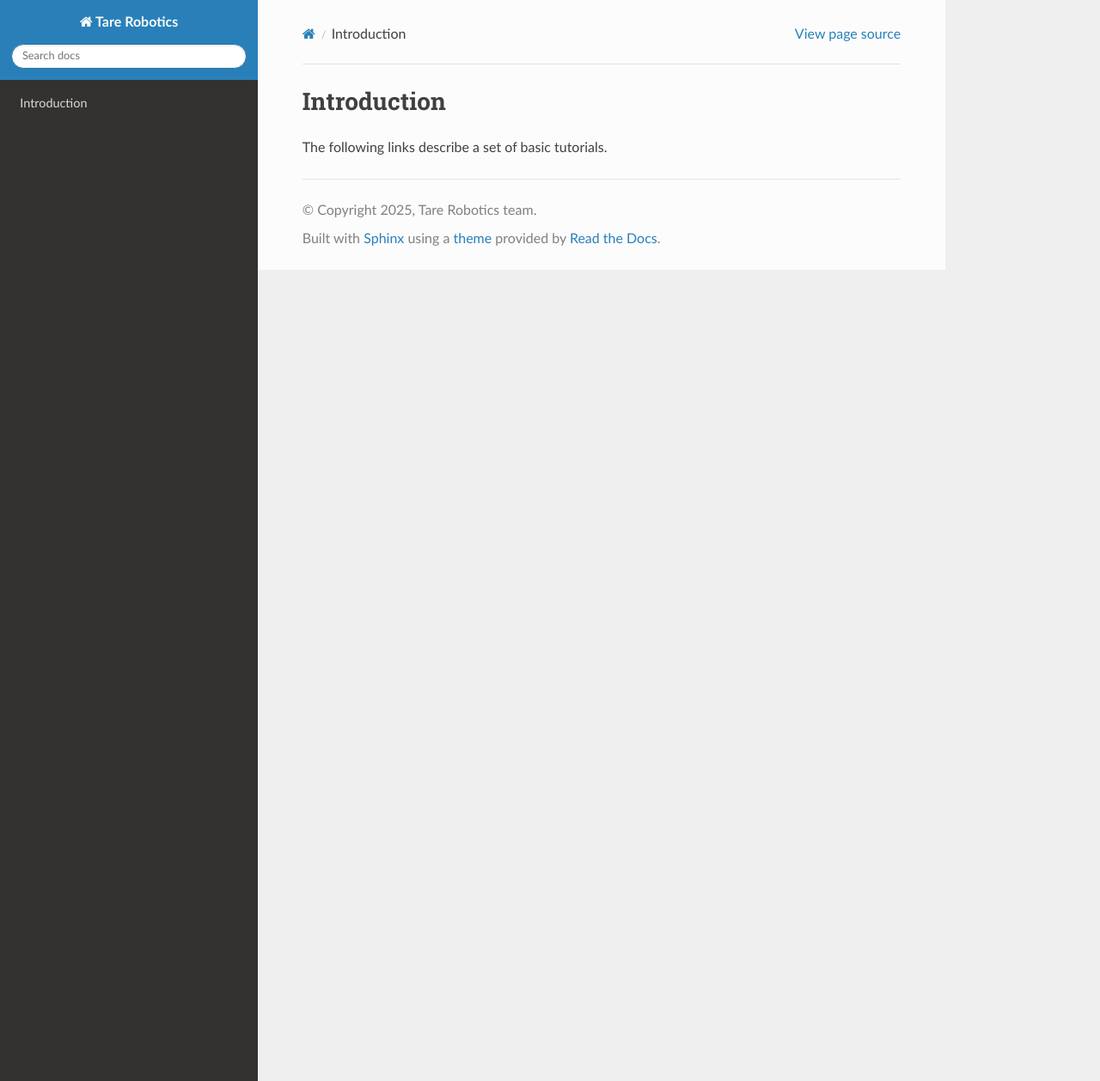
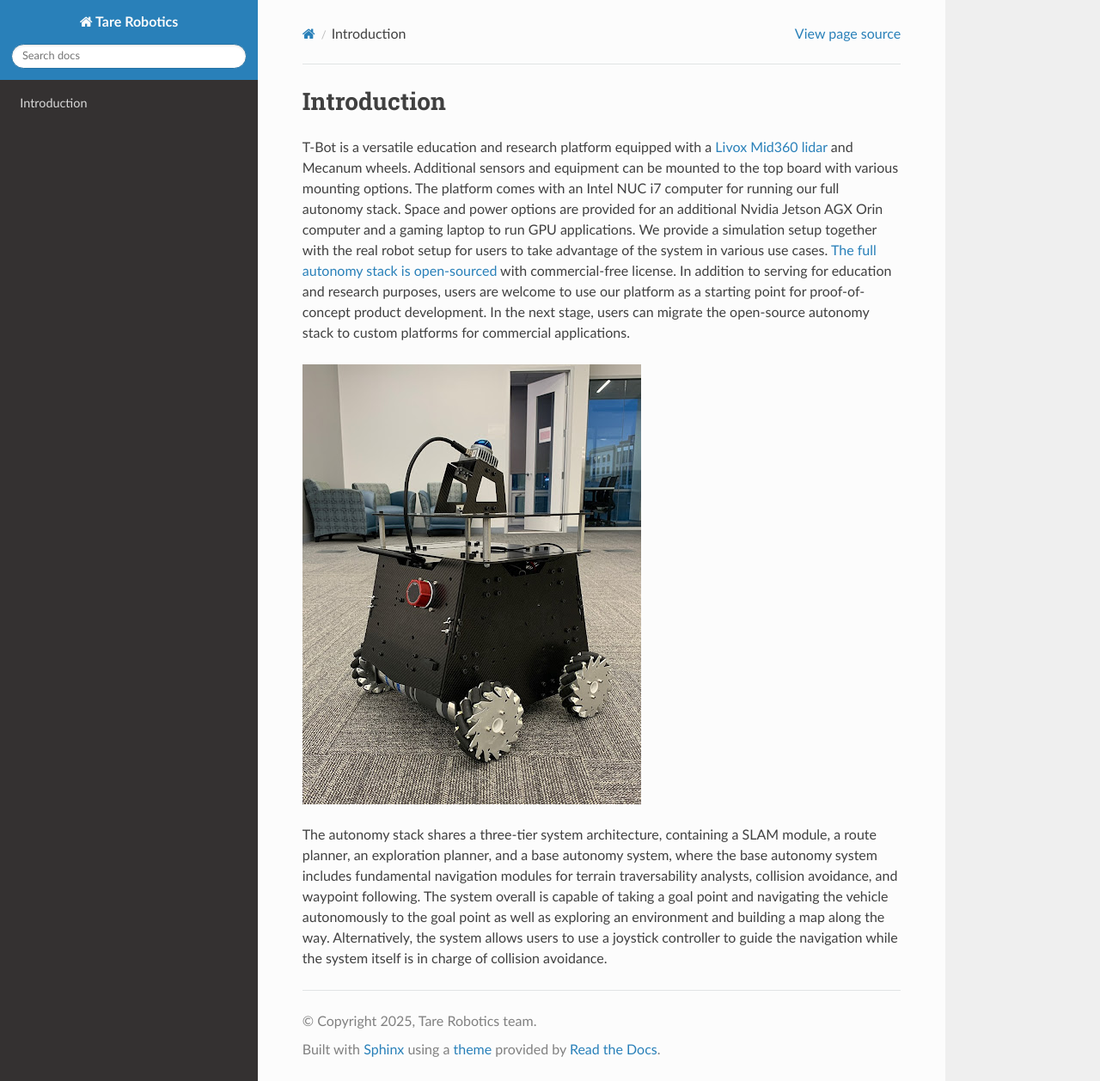
Before and after one commit to caochao39/tarerobotics, a Sphinx documentation site: the page built from docs/source/index.rst, in a window 1280 px wide and 1258 px high. Shown: the whole window at 86% size. Built offline with Sphinx 7.4.7 and the Read the Docs theme 3.1.0, drawn with Linux system fonts in a browser that asks for light colours.

Commit message:
update text

```diff
--- a/docs/source/index.rst
+++ b/docs/source/index.rst
@@ -4,4 +4,8 @@
 Introduction
 ------------
 
-The following links describe a set of basic tutorials.
+T-Bot is a versatile education and research platform equipped with a `Livox Mid360 lidar <https://www.livoxtech.com/mid-360>`_ and Mecanum wheels. Additional sensors and equipment can be mounted to the top board with various mounting options. The platform comes with an Intel NUC i7 computer for running our full autonomy stack. Space and power options are provided for an additional Nvidia Jetson AGX Orin computer and a gaming laptop to run GPU applications. We provide a simulation setup together with the real robot setup for users to take advantage of the system in various use cases. `The full autonomy stack is open-sourced <https://github.com/jizhang-cmu/autonomy_stack_mecanum_wheel_platform>`_ with commercial-free license. In addition to serving for education and research purposes, users are welcome to use our platform as a starting point for proof-of-concept product development. In the next stage, users can migrate the open-source autonomy stack to custom platforms for commercial applications.
+
+.. image:: images/tbot.jpg
+
+The autonomy stack shares a three-tier system architecture, containing a SLAM module, a route planner, an exploration planner, and a base autonomy system, where the base autonomy system includes fundamental navigation modules for terrain traversability analysts, collision avoidance, and waypoint following. The system overall is capable of taking a goal point and navigating the vehicle autonomously to the goal point as well as exploring an environment and building a map along the way. Alternatively, the system allows users to use a joystick controller to guide the navigation while the system itself is in charge of collision avoidance.
```
Also changed, not shown: docs/source/images/tbot.jpg (added).
